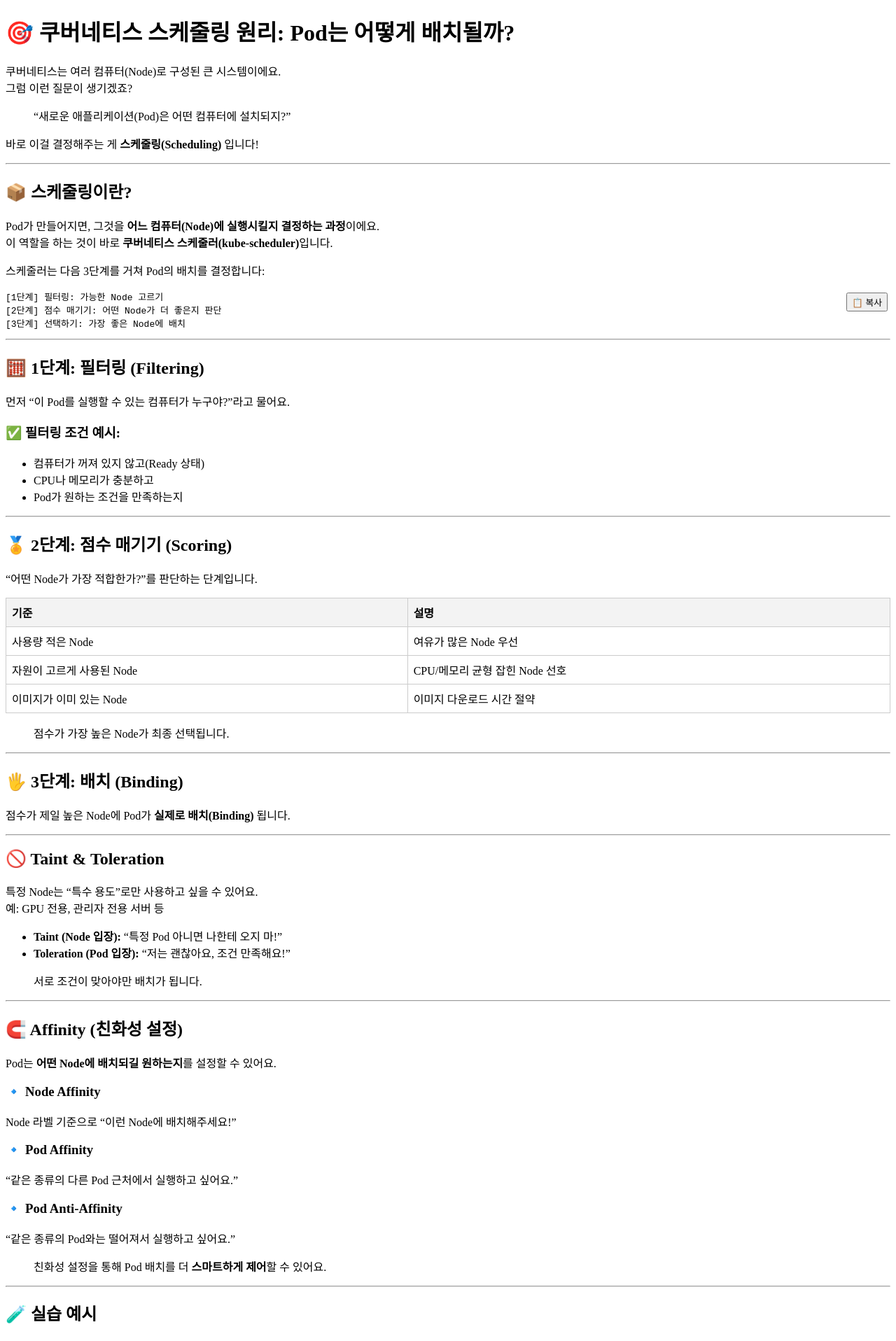
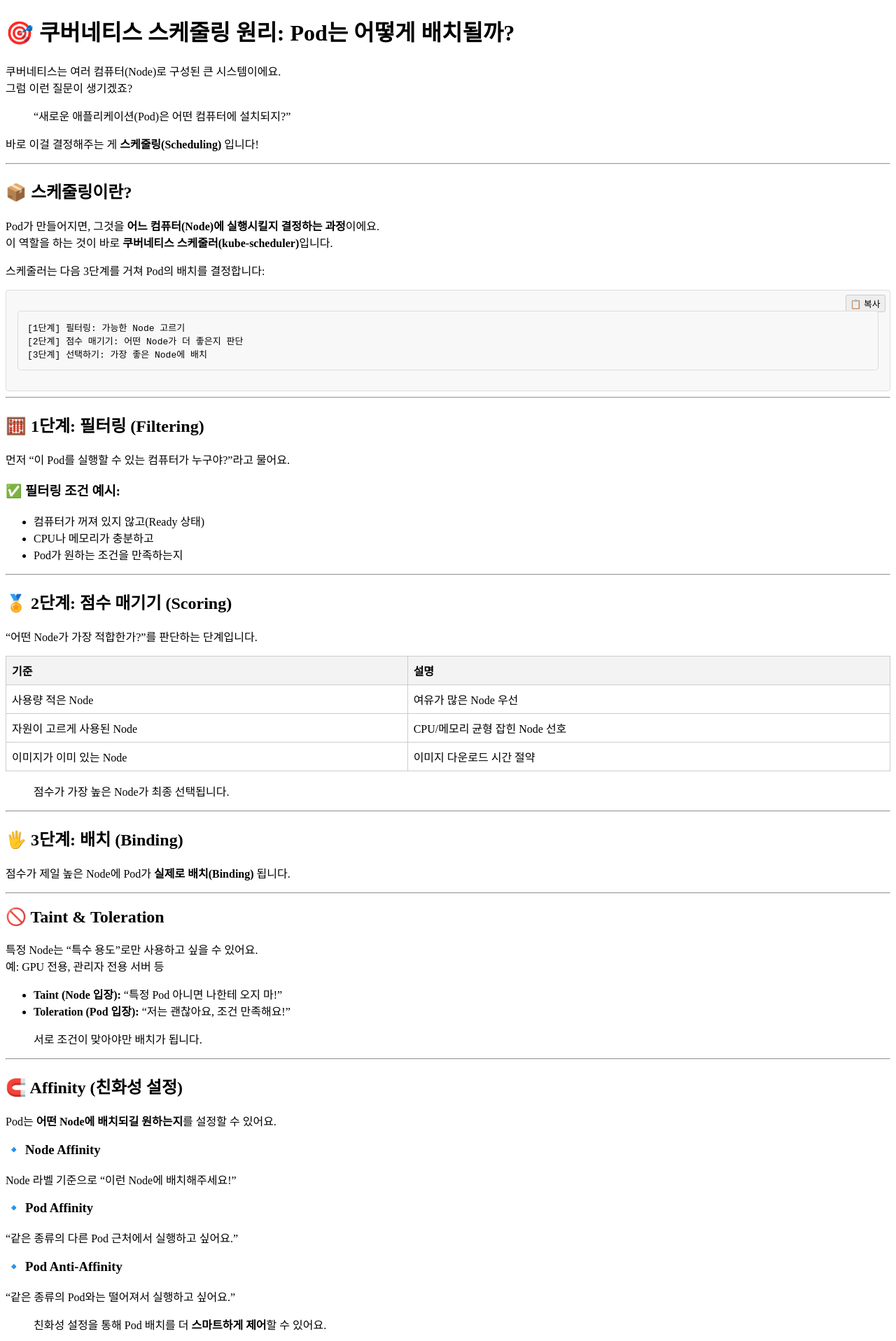
Before and after one commit to Hyeopgeon-Lee/hyeopgeon-Lee.github.io, a Jekyll site: the page built from _posts/2025-05-10-k8s-scheduling-principles.md, in a window 1280 px wide. Shown: the top 1916 px of the page at 70% size. Built offline with Jekyll 4.4.1, drawn with Linux system fonts in a browser that asks for light colours.

Commit message:
UI 수정

```diff
--- a/assets/css/custom.css
+++ b/assets/css/custom.css
@@ -16,10 +16,25 @@ table thead {
   font-weight: bold;
 }
 
+/* 복사 버튼 스타일 */
 .copy-button {
-  float: right;
-  margin: 4px;
+  position: absolute;
+  top: 0.5em;
+  right: 0.5em;
   padding: 2px 6px;
   font-size: 0.8em;
   cursor: pointer;
+  background-color: #eee;
+  border: 1px solid #ccc;
+  border-radius: 3px;
 }
+
+/* 코드 블록 스타일 */
+.highlight {
+  background-color: #f8f8f8; /* 회색 배경 */
+  border: 1px solid #ddd;
+  border-radius: 4px;
+  padding: 1em;
+  position: relative;
+  overflow-x: auto;
+}
```
